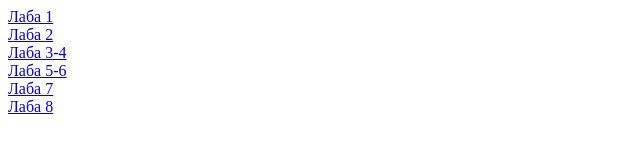
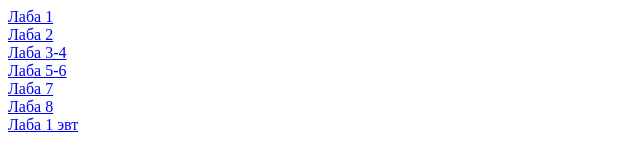
Before and after one commit to bakunangelina/PIIS, a plain HTML site: page index.html in a window 1280 px wide. Shown: the full height of the page, 0-640 px from the left. Drawn offline with Linux system fonts and the light colour scheme.

Commit message:
Update index.html

```diff
--- a/index.html
+++ b/index.html
@@ -13,5 +13,7 @@
     <a href="ПИИС 7-8/LABA_7_PIIC/index.html">Лаба 7</a>
     <br>
     <a href="ПИИС 7-8/LABA_7_PIIC/index_with_cavas.html">Лаба 8</a>
+    <br>
+    <a href="Лаба 1 ЭВТ/Laba1/index.html">Лаба 1 эвт</a>
   </body>
 </html>
```
